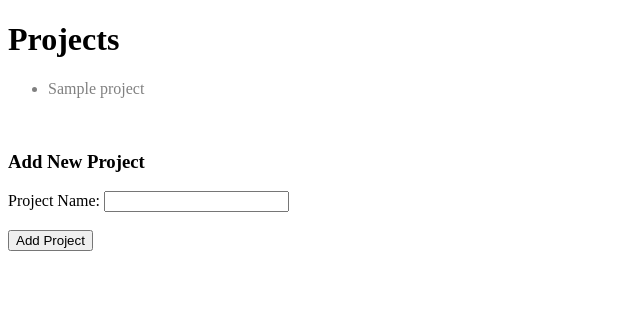
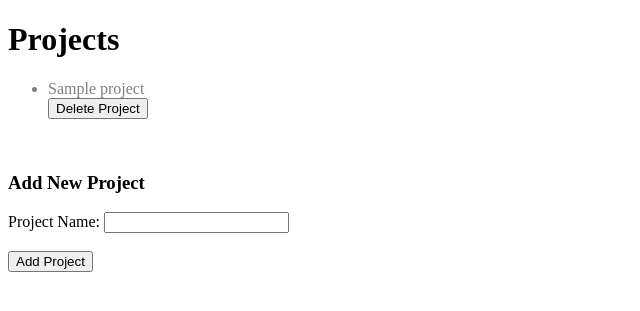
Before and after one commit to julesc00/project-tracker, a Flask app: page / in a window 1280 px wide. Shown: the top 311 px of the page, without its empty margins (0-640 px from the left). Run offline with Flask 2, Linux system fonts and the light colour scheme; tables that the repository leaves empty hold one stand-in row (values such as "Sample post"); some libraries are stand-ins or nearby versions.

Commit message:
Implemented deleting projects.

```diff
--- a/app.py
+++ b/app.py
@@ -13,6 +13,8 @@ class Project(db.Model):
 
     project_id = db.Column(db.Integer, primary_key=True)
     title = db.Column(db.String(length=50))
+
+    task = db.relationship("Task", cascade="all, delete-orphan")
 
 
 class Task(db.Model):
@@ -55,6 +57,16 @@ def add_project():
     return redirect(url_for("show_projects"))
 
 
+@app.route("/delete/project/<project_id>", methods=["POST"])
+def delete_project(project_id):
+    """Delete a project."""
+    project = Project.query.filter_by(project_id=project_id).first()
+    db.session.delete(project)
+    db.session.commit()
+
+    return redirect(url_for("show_projects"))
+
+
 @app.route("/add/task/<project_id>", methods=["POST"])
 def add_task(project_id):
     """Add a new task."""
--- a/templates/index.html
+++ b/templates/index.html
@@ -20,6 +20,10 @@
                     {{ project.title }}
                 </a>
             </li>
+            <form action="/delete/project/{{ project.project_id }}" method="POST">
+                <input type="submit" value="Delete Project">
+            </form>
+
         {% endfor %}
     </ul>
     <br>
--- a/templates/project-tasks.html
+++ b/templates/project-tasks.html
@@ -12,7 +12,8 @@
 
     <ul>
         {% for task in tasks %}
-            <li>{{ task.description }}</li>
+
+            <li style="margin-bottom: 1em;">{{ task.description }}</li>
             <form action="/delete/task/{{ task.task_id }}" method="POST">
                 <input type="submit" value="Delete Task">
             </form>
```
Lines whose indentation alone changed are shown as unchanged.
